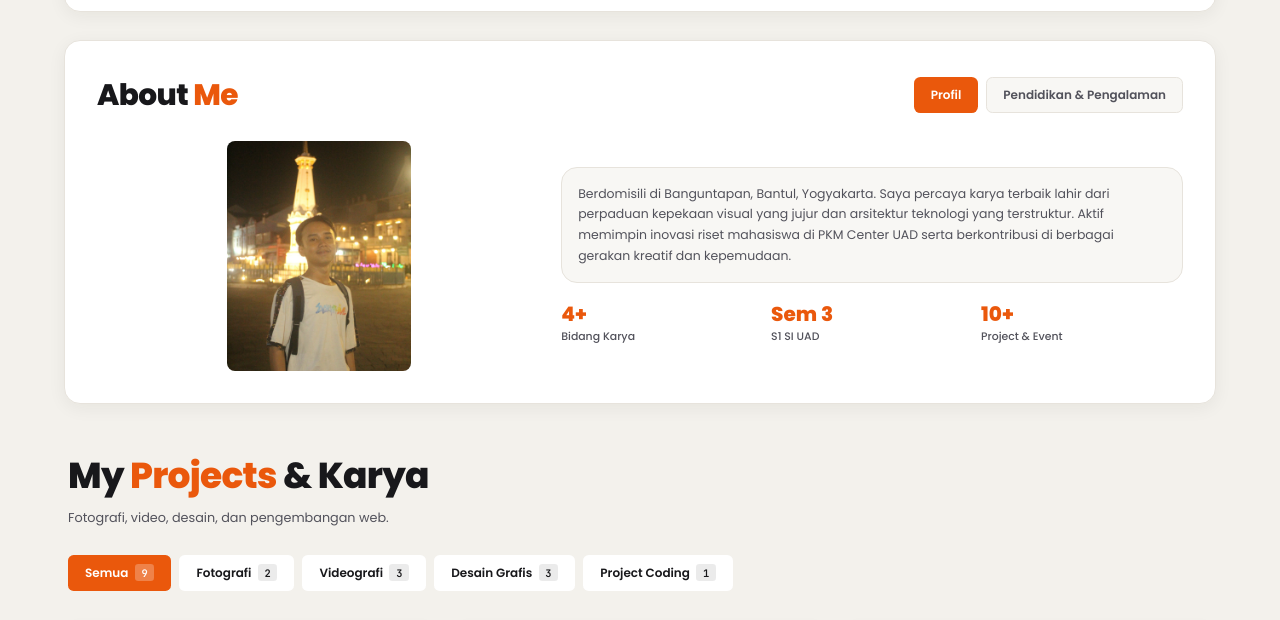
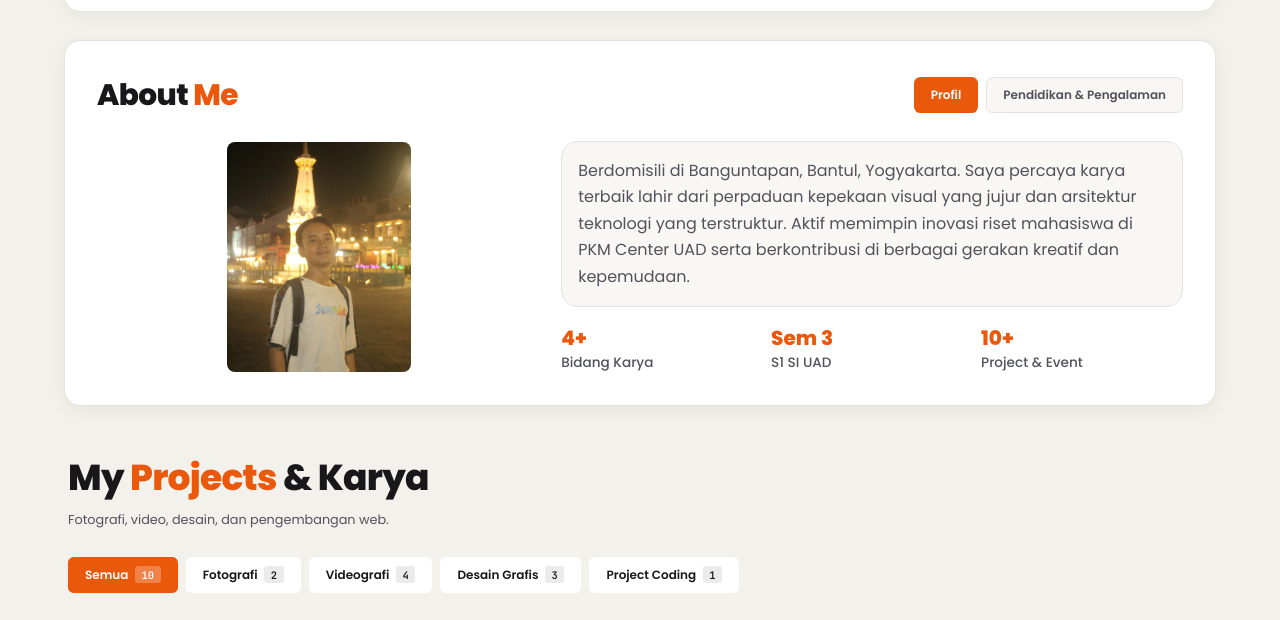
Before and after one commit to afsansnusa/portofolioku, a plain HTML site: page index.html in a window 1280 px wide. Shown: the part 555-1175 px from the top of the page. Drawn offline with Linux system fonts and the light colour scheme.

Commit message:
tambah karya

```diff
--- a/script.js
+++ b/script.js
@@ -113,7 +113,7 @@
         tags: ["Capcut", "Canon 650D"],
         metaExif: "1080p 24fps · Rec.709 · 04:32 Min",
         role: "Director, Videographer & Editor",
-        link: "https://youtube.com",
+        link: "https://youtu.be/W4VnOJYBh90?si=Ne9LqvN6Pq1WL_m-",
       },
       {
         id: "work-2",
@@ -128,7 +128,7 @@
         tags: ["Canva", "Editorial Grid"],
         metaExif: "A2 Print & Carousel Series · 300 DPI",
         role: "Graphic Designer & Visual Storyteller",
-        link: "https://instagram.com",
+        link: "https://instagram.com/kpumfast",
       },
       {
         id: "work-3",
@@ -142,7 +142,7 @@
         tags: ["HTML/CSS", "JavaScript"],
         metaExif: "18 Tabel Relasional · Role-Based Auth",
         role: "Frontend Developer & UI/UX Designer",
-        link: "https://afsansnusa.github.io/portofolioku/",
+        link: "https://afsansnusa.github.io/web_kpum_fast/",
       },
       {
         id: "work-4",
@@ -170,7 +170,7 @@
         tags: ["Redmi A1", "Capcut", "Cinematic Style"],
         metaExif: "24mm · f/5.6 · 1/500s · ISO 100",
         role: "Videographer & Editor",
-        link: "https://github.com",
+        link: "https://youtu.be/gY05EUVVkPU?si=Vc0dmUQL6vDSmryW",
       },
       {
         id: "work-6",
@@ -184,7 +184,7 @@
         tags: ["Canva", "Typography"],
         metaExif: "1080x1350px · Multi-Slide Visual",
         role: "Visual Designer",
-        link: "https://instagram.com",
+        link: "https://www.instagram.com/p/DZCQ8qCkWYT/?utm_source=ig_web_copy_link&lqvp=MzRlODBiNWFlZA==&avpt=MzRlODBiNWFlZA==",
       },
       {
         id: "work-7",
@@ -213,7 +213,7 @@
         tags: ["Capcut", "Redmi note 10 Pro"],
         metaExif: "1080p 24fps · 04:32 Min",
         role: "Director, Videographer & Editor",
-        link: "https://youtube.com",
+        link: "https://youtu.be/RvYkqapbOA0?si=VKVNEsyhY1EC4wE1",
       },
       {
         id: "work-9",
@@ -228,6 +228,21 @@
         metaExif: "24mm · f/5.6 · 1/500s · ISO 100",
         role: "Photographer & Colorist",
         link: "https://instagram.com",
+      },
+      {
+        id: "work-10",
+        title: "Bebas Berkarya: Film Pendek FLS2N 2023 Kebumen",
+        category: "Videografi",
+        year: "2026",
+        subtitle:
+          "Film Pendek untuk lomba FLS2N 2023 tingkat Kabupaten Kebumen",
+        description:
+          "Sebuah film pendek yang dibuat untuk lomba Festival Lomba Seni Siswa Nasional (FLS2N) 2023 tingkat Kabupaten Kebumen. Menggunakan teknik sinematografi kreatif, narasi yang kuat, dan editing yang dinamis untuk menyampaikan pesan kebebasan berekspresi melalui seni.",
+        imageUrl: "./img/filpen2.jpg",
+        tags: ["Canon 1200D", "Capcut", "Short Movie"],
+        metaExif: "24mm · f/5.6 · 1/500s · ISO 100",
+        role: "Photographer & Colorist",
+        link: "https://youtu.be/cg-wqiRyc1M?si=y1-nE6cQcro4DTUm",
       },
     ],
   };
--- a/style.css
+++ b/style.css
@@ -613,7 +613,7 @@ select {
   border-radius: 1rem;
   background: var(--subcard-bg);
   border: 1px solid var(--subcard-border);
-  font-size: 0.78rem;
+  font-size: 1rem;
   line-height: 1.65;
   color: var(--text-muted);
 }
@@ -637,7 +637,7 @@ select {
 }
 
 .stat-lbl {
-  font-size: 0.68rem;
+  font-size: 0.85rem;
   font-weight: 500;
   color: var(--text-muted);
 }
@@ -728,14 +728,14 @@ select {
 
 .timeline-badge {
   color: var(--text-subtle);
-  font-size: 0.7rem;
+  font-size: 0.85rem;
   font-weight: 400;
   white-space: nowrap;
 }
 
 .timeline-sub {
   color: var(--text-muted);
-  font-size: 0.75rem;
+  font-size: 0.85rem;
   line-height: 1.5;
   margin-top: 0.15rem;
 }
```
